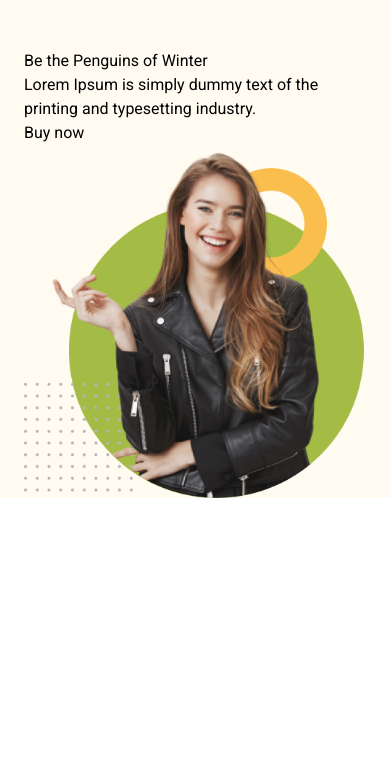
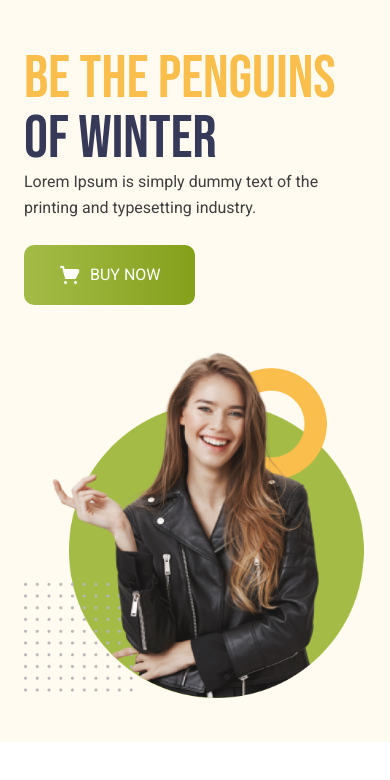
Before and after one commit to RifaOrin/Penguin-Fashion, a plain HTML site: page index.html in a window 390 px wide. Shown: the part 56-836 px from the top of the page. Drawn offline with nearby package versions, Linux system fonts and the light colour scheme.

Commit message:
banner and navbar style added with responsive design

```diff
--- a/index.html
+++ b/index.html
@@ -32,7 +32,7 @@
             <img src="icons/logo.png" alt="" />
           </div>
           <ul
-            class="hidden lg:flex lg:gap-[57px] font-medium text-base text-[#3C3C3C]/[1.5rem]"
+            class="hidden lg:flex lg:gap-[57px] font-medium text-base text-[#3C3C3C] leading-[1.5rem]"
           >
             <li><a href="">Home</a></li>
             <li><a href="">Product</a></li>
@@ -42,17 +42,30 @@
           <img class="block lg:hidden" src="icons/Group.png" alt="" />
         </nav>
         <!-- Banner -->
-        <div class="">
-          <div class="">
-            <h1>Be the Penguins of Winter</h1>
-            <p>
+        <div
+          class="pb-11 md:flex md:justify-between md:items-center md:pb-[130px]"
+        >
+          <div class="w-[312px] md:w-[416px]">
+            <h1 class="text-6xl md:text-[5rem] font-bebas-neue uppercase">
+              <span class="text-[#FABE4C]">Be the Penguins</span><br /><span
+                class="text-[#363958]"
+                >of Winter</span
+              >
+            </h1>
+            <p class="text-base leading-[1.625rem] text-[#3E3E3E] mb-6 md:mb-2">
               Lorem Ipsum is simply dummy text of the printing and typesetting
               industry.
             </p>
-            <button>Buy now</button>
+
+            <button
+              class="flex gap-2 items-center uppercase text-base py-[18px] px-[34px] bg-linear-to-r from-[#A4BC46] to-[#85A019] text-[#FFFFFF] rounded-[10px] mb-10 md:mb-0"
+            >
+              <img class="h-6 w-6" src="icons/shopping-cart 1.png" alt="" />
+              Buy now
+            </button>
           </div>
           <div class="">
-            <img src="images/model.png" alt="" />
+            <img class="w-[100%]" src="images/model.png" alt="" />
           </div>
         </div>
       </div>
```
